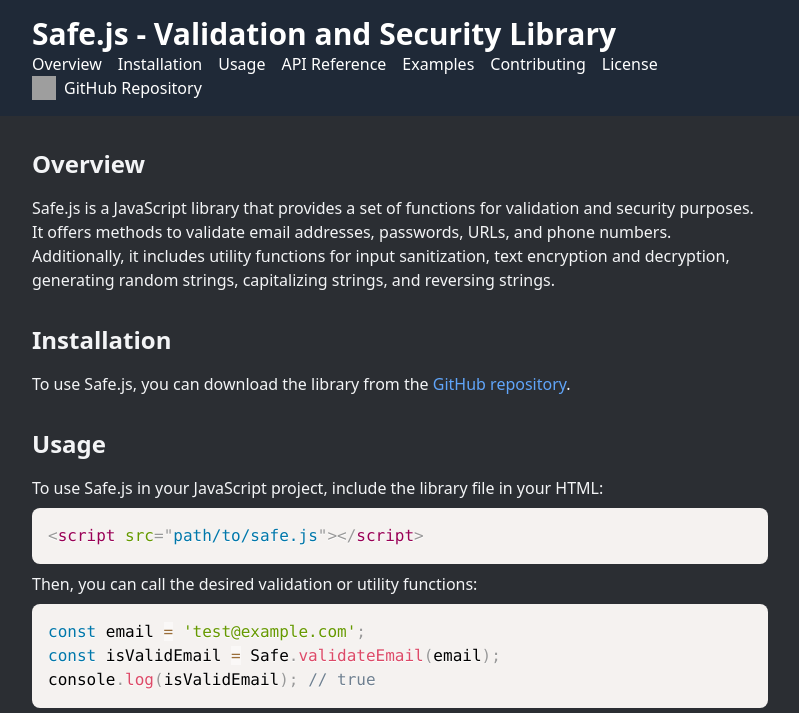
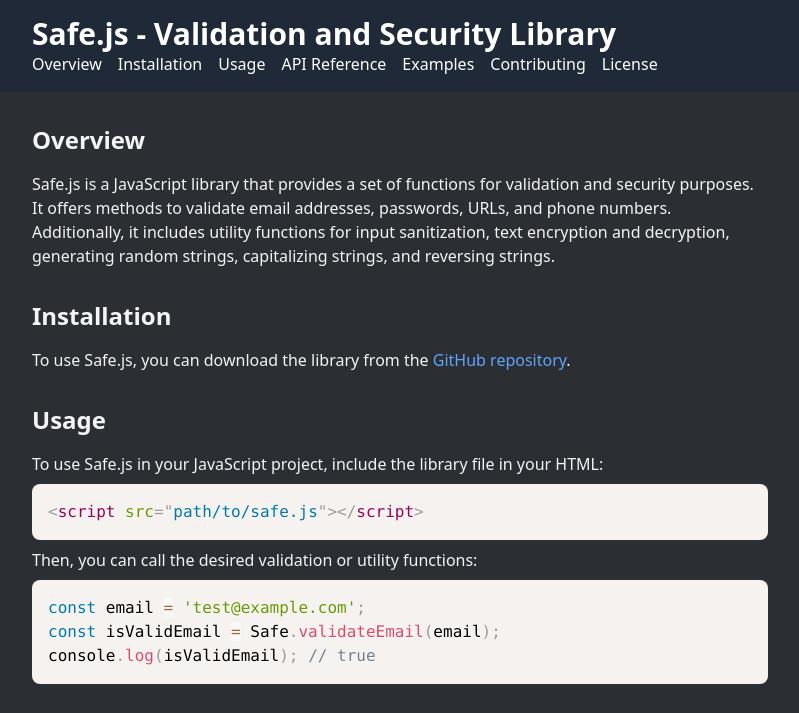
Before and after one commit to Hiren2001/SafeJS, a plain HTML site: page index.html in a window 1280 px wide. Shown: the top 713 px of the page, without its empty margins (240-1039 px from the left). Drawn offline with nearby package versions, Linux system fonts and the light colour scheme; grey boxes are pictures that could not be loaded.

Commit message:
Update index.html

```diff
--- a/index.html
+++ b/index.html
@@ -4,9 +4,7 @@
     <meta charset="UTF-8">
     <meta name="viewport" content="width=device-width, initial-scale=1.0">
     <title>Safe.js - Validation and Security Library</title>
-    <!-- Tailwind CSS -->
     <link href="https://cdn.jsdelivr.net/npm/tailwindcss@2.2.19/dist/tailwind.min.css" rel="stylesheet">
-    <!-- Prism.js -->
     <link href="https://cdnjs.cloudflare.com/ajax/libs/prism/1.27.0/themes/prism.min.css" rel="stylesheet">
     <link href="./css/style.css" rel="stylesheet">
 </head>
@@ -25,10 +23,6 @@
                 <li><a href="#license" class="text-white">License</a></li>
             </ul>
         </nav>
-        <a href="https://github.com/Hiren2001/SafeJS" target="_blank" rel="noopener" class="flex items-center space-x-2 text-white">
-            <img src="https://github.githubassets.com/images/modules/logos_page/GitHub-Mark.png" alt="GitHub Logo" class="w-6 h-6">
-            <span>GitHub Repository</span>
-        </a>
     </div>
 </header>
 
@@ -109,8 +103,6 @@ console.log(randomString); // '8S0YzMb2kV'</code></pre>
             <p>&copy; Hiren Rathod</p>
         </div>
     </footer>
-
-    <!-- Prism.js -->
     <script src="https://cdnjs.cloudflare.com/ajax/libs/prism/1.27.0/prism.min.js"></script>
     <script src="https://cdnjs.cloudflare.com/ajax/libs/prism/1.27.0/components/prism-javascript.min.js"></script>
     <script src="https://cdnjs.cloudflare.com/ajax/libs/prism/1.27.0/plugins/autoloader/prism-autoloader.min.js"></script>
```
